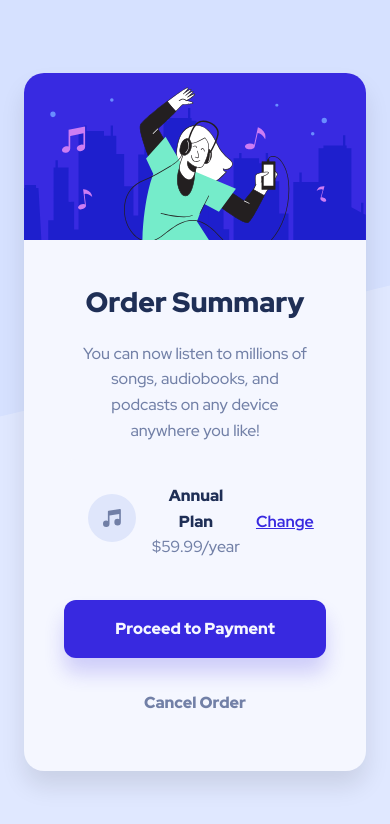
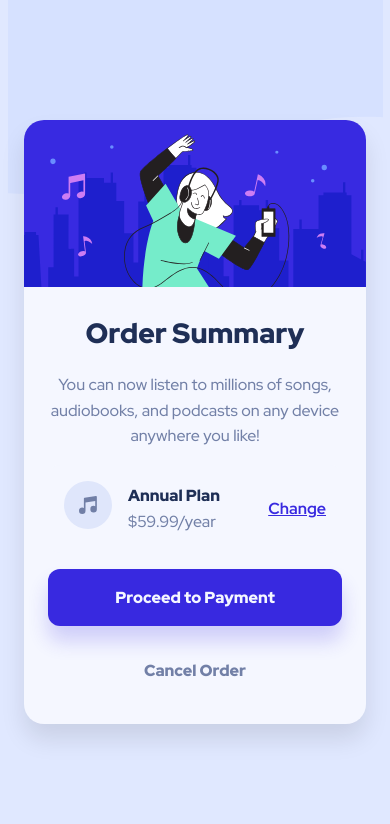
Before and after one commit to Kivanga/order-summary-component, a plain HTML site: page index.html in a window 390 px wide. Drawn offline with Linux system fonts and the light colour scheme.

```diff
--- a/styles.css
+++ b/styles.css
@@ -57,7 +57,7 @@ body {
 
 /* Content Spacing */
 .card__content {
-    padding: 2.5rem;
+    padding: 1.5rem 2.5rem;
     text-align: center;
 }
 
@@ -83,7 +83,7 @@ body {
 .plan {
     background-color: var(--very-pale-blue);
     border-radius: 12px;
-    padding: 1.5rem;
+    padding: .5rem 1.5rem;
     gap: 1rem;
     display: flex;
     align-items: center;
@@ -101,7 +101,7 @@ body {
     flex-shrink: 0;
 }
 
-.plan__detaisl {
+.plan__details {
     text-align: left;
     margin-right: auto;
 }
@@ -155,3 +155,36 @@ body {
 .button--link:hover {
     color: var(--dark-blue);
 }
+
+/* Responsive Adjusments */
+@media screen and (max-width: 480px) {
+    body {
+        background-image: url('./images/pattern-background-mobile.svg');
+    }
+
+    .card__content {
+        padding: 1.5rem;
+    }
+
+    .card__description {
+        padding: 0;
+    }
+
+    .plan {
+        padding: 1rem;
+    }
+}
+
+@media screen and (max-width: 360px) {
+    .plan__name{
+        font-size: .9rem
+    }
+
+    .plan__price{
+        font-size: .8rem
+    }
+
+    .plan__change{
+        font-size: .8rem
+    }
+}
```
